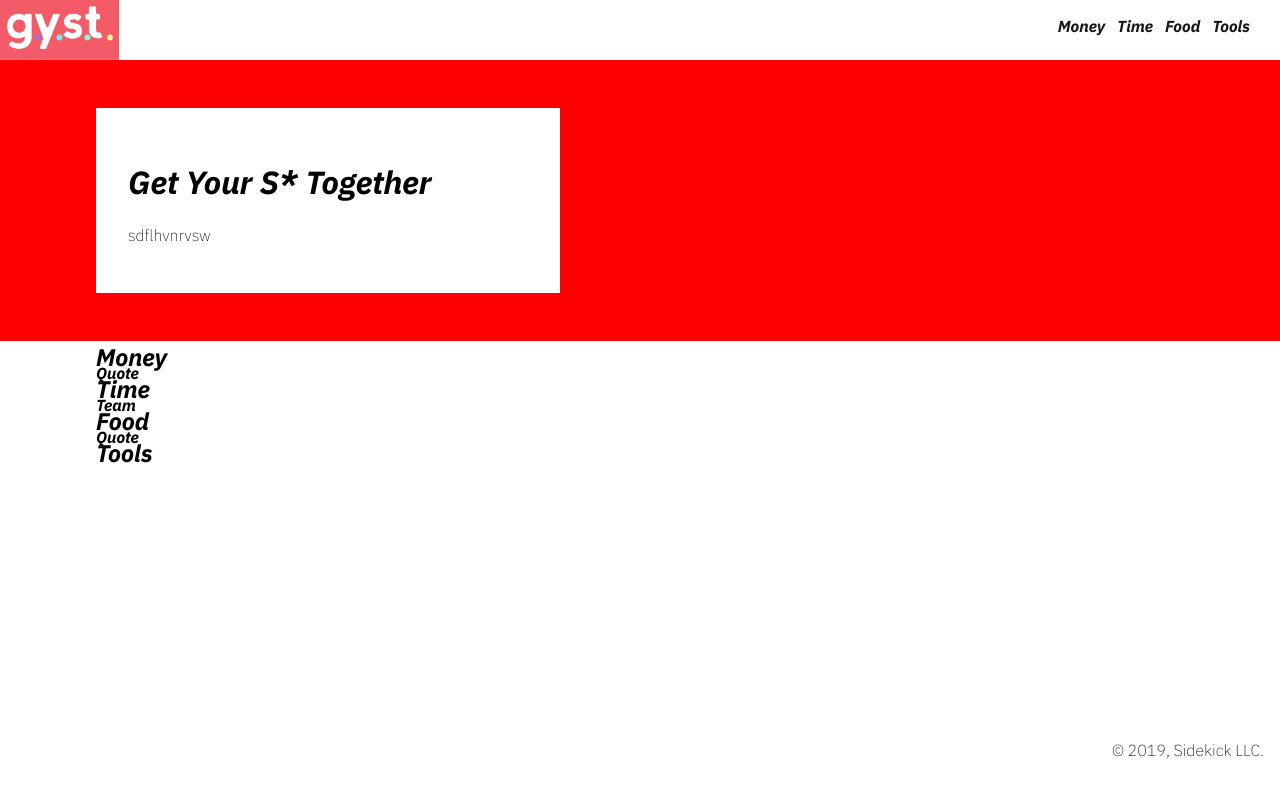
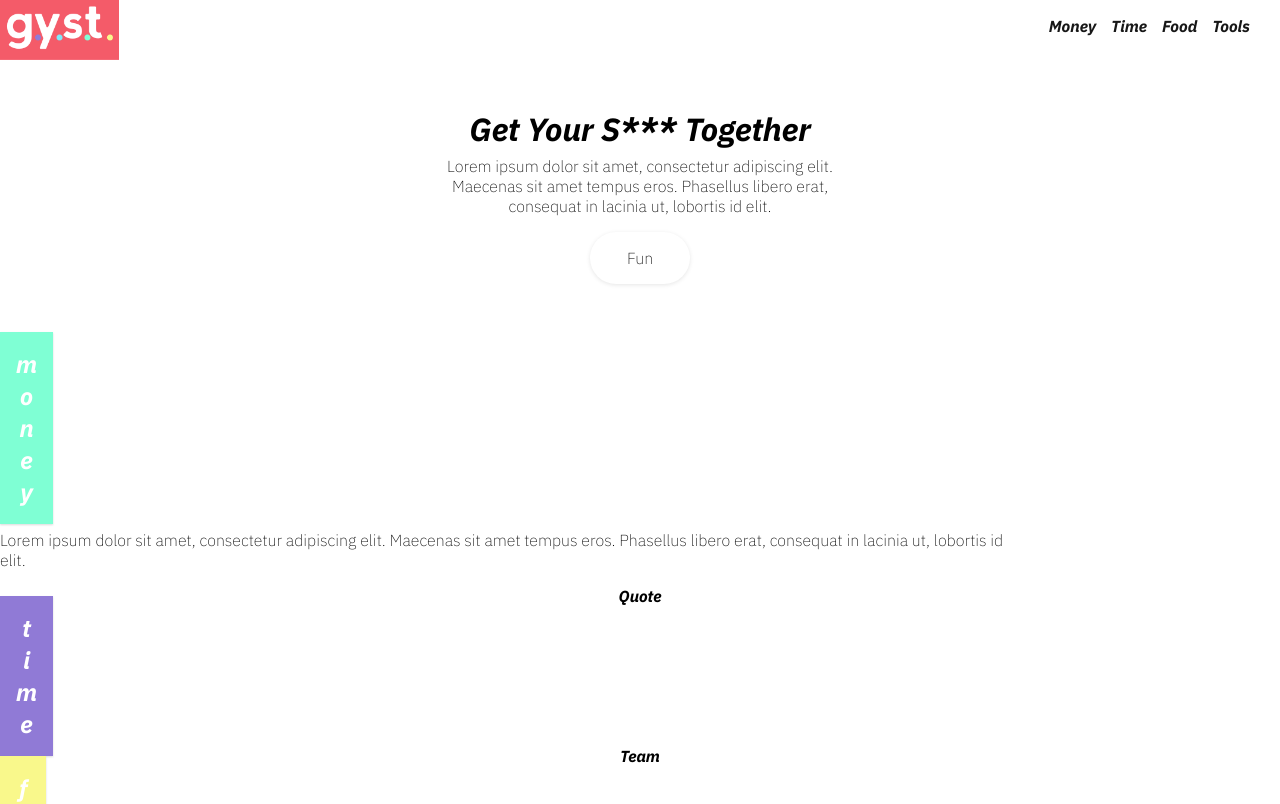
Before and after one commit to sidekicknate/gyst, a plain HTML site: page index.html in a window 1280 px wide. Shown: the top 804 px of the page. Drawn offline with Linux system fonts and the light colour scheme.

Commit message:
1-28-2019

```diff
--- a/css/main.css
+++ b/css/main.css
@@ -1,6 +1,10 @@
 /* ----Font Import and Global Styling---- */
 
 @import url('https://fonts.googleapis.com/css?family=IBM+Plex+Sans:200,700i');
+
+* {
+  box-sizing: border-box;
+}
 
 body {
   font-family: 'IBM Plex Sans', Helvetica, sans-serif;
@@ -20,50 +24,60 @@ li {
   list-style-position: inside;
 }
 
-button {
+.btn {
+  display: inline-block;
+  background-color: white;
+  border-radius: 50px;
+  border-color: transparent;
+  min-width: 100px;
+  box-shadow: 0 1px 4px rgba(0, 0, 0, 0.1);
+  padding: 1rem;
+}
 
+.btn:hover {
+  box-shadow: 0 1px 4px rgba(0, 0, 0, 0.2);
 }
 
 /* ----Colors---- */
 
 .red {
-  color: ;
+  color: #F45B69;
 }
 
 .red-bg {
-  background-color:red;
+  background-color: #F45B69;
 }
 
 .blue {
-  color:
+  color: #7EE8FA;
 }
 
 .blue-bg {
-  background-color:
+  background-color: #7EE8FA;
 }
 
 .yellow {
-  color:
+  color: #F9F88B;
 }
 
 .yellow-bg {
-  background-color:
+  background-color: #F9F88B;
 }
 
 .green {
-  color:
+  color: #7FFFD4;
 }
 
 .green-bg {
-  background-color:
+  background-color: #7FFFD4;
 }
 
 .purple {
-  color:
+  color: #907AD6;
 }
 
 .purple-bg {
-  background-color:
+  background-color: #907AD6;
 }
 
 .white {
@@ -71,7 +85,7 @@ button {
 }
 
 .grey-bg {
-  background-color:
+  background-color: #F5F5F5;
 }
 
 /* ----Layout and Clearfix---- */
@@ -101,7 +115,8 @@ button {
 
 .menu li {
   float: left;
-  margin-left: 12px;
+  margin-left: 15px;
+  font-size: 1rem;
 }
 
 .menu a {
@@ -121,32 +136,48 @@ button {
 
 .full-width-banner {
   width: 100%;
-  background-image: url(images/gyst-logo.png);
+  //background-image: url(../images/gyst-logo.png);
   background-size: cover;
-  padding: 3rem 0;
 }
 
 .text-on-bg {
-  background-color: white;
-  padding: 2rem;
+  text-align: center;
+  margin: 0 auto;
+  padding: 3rem 0rem;
   max-width: 400px;
 }
 
+.cat-tab {
+  padding: 1rem;
+  display: inline-block;
+  justify-content: center;
+  text-align: center;
+  box-shadow: 0 1px 2px rgba(0,0,0,.15);
+}
+
+.blog-block {
+  flex: auto;
+  flex-direction: row;
+}
+
+.blog-fp {
+  max-width: 80vw;
+}
+
 .quote {
-
+  margin: 2rem auto;
+  text-align: center;
 }
 
 /* ----Footer---- */
 
 .footer {
-  position: absolute;
-  right: 0;
-  bottom: 0;
+  position: relative;
   height: 60px;
 }
 
 .copyright {
-  text-align: left;
+  text-align: right;
 }
 
 .newsletter {
--- a/index.html
+++ b/index.html
@@ -6,8 +6,9 @@
   <meta charset="utf-8">
   <meta name="viewport" content="width=device-width, initial-scale=1.0">
   <link href="https://fonts.googleapis.com/icon?family=Material+Icons" rel="stylesheet">
+  <link type="text/css" rel="stylesheet" href="css/normalize.css">
+  <!-- <link type="text/css" rel="stylesheet" href="css/materialize.css"> -->
   <link type="text/css" rel="stylesheet" href="css/main.css">
-  <link type="text/css" rel="stylesheet" href="css/normalize.css">
 </head>
 
 <body>
@@ -23,18 +24,22 @@
     </nav>
   </header>
 
-  <div class="full-width-banner red-bg">
+  <div class="full-width-banner">
     <div class="container">
       <div class="text-on-bg">
-        <h1>Get Your S* Together</h1>
-        <p>sdflhvnrvsw</p>
+        <h1>Get Your S*** Together</h1>
+        <p>Lorem ipsum dolor sit amet, consectetur adipiscing elit. Maecenas sit amet tempus eros. Phasellus libero erat, consequat in lacinia ut, lobortis id elit. </p>
+        <a class="btn">Fun</a>
       </div>
     </div>
   </div>
 
-  <div class="blog-fp" id="money">
-    <div class="container">
-      <h2>Money</h2>
+  <div class="" id="money">
+    <div class="blog-block">
+      <h2 class="cat-tab green-bg white">m<br>o<br>n<br>e<br>y</h2>
+    </div>
+    <div class="blog-fp">
+      <p> Lorem ipsum dolor sit amet, consectetur adipiscing elit. Maecenas sit amet tempus eros. Phasellus libero erat, consequat in lacinia ut, lobortis id elit.</p>
     </div>
   </div>
 
@@ -43,20 +48,20 @@
   </div>
 
   <div class="blog-fp" id="time">
-    <div class="container">
-      <h2>Time</h2>
+    <div class="">
+      <h2 class="cat-tab purple-bg white">t<br>i<br>m<br>e</h2>
     </div>
   </div>
 
   <div class="team">
-    <div class="container">
+    <div class="container quote">
       <h4>Team</h4>
     </div>
   </div>
 
   <div class="blog-fp" id="food">
-    <div class="container">
-      <h2>Food</h2>
+    <div class="">
+      <h2 class="cat-tab yellow-bg white">f<br>o<br>o<br>d</h2>
     </div>
   </div>
 
@@ -65,8 +70,8 @@
   </div>
 
   <div class="blog-fp" id="tools">
-    <div class="container">
-      <h2>Tools</h2>
+    <div class="">
+      <h2 class="cat-tab blue-bg white">t<br>o<br>o<br>l<br>s</h2>
     </div>
   </div>
 
@@ -80,6 +85,7 @@
     </p>
   </footer>
 
+  <script type="text/javascript" src="js/chungus.js"></script>
 </body>
 
 </html>
--- /dev/null
+++ b/js/chungus.js
@@ -0,0 +1,37 @@
+var chungusStudents = [
+  {
+  name: 'Big Chungus',
+  age: 1000,
+  grade: 89.5,
+  track: 'Honors',
+  gender: 'M'
+  },
+  {
+  name: 'Bigger Chungus',
+  age: 1000,
+  grade: 89.5,
+  track: 'Honors',
+  gender: 'M'
+  },
+  {
+  name: 'Biggest Chungus',
+  age: 1000,
+  grade: 89.5,
+  track: 'Honors',
+  gender: 'M'
+  },
+  {
+  name: 'Infinite Chungus',
+  age: 1000,
+  grade: 89.5,
+  track: 'Honors',
+  gender: 'M'
+  },
+  {
+  name: 'Baby Chungus',
+  age: 1000,
+  grade: 89.5,
+  track: 'Honors',
+  gender: 'M'
+  },
+];
```
Also changed, not shown: js/script.js (deleted).
